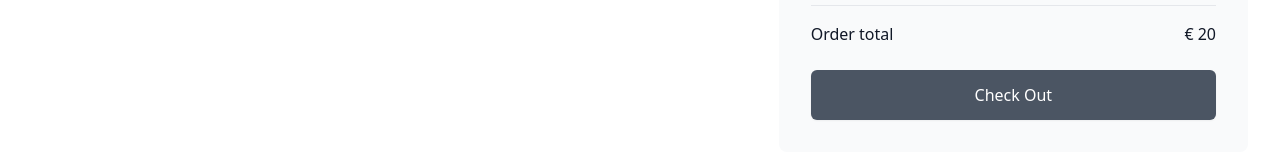
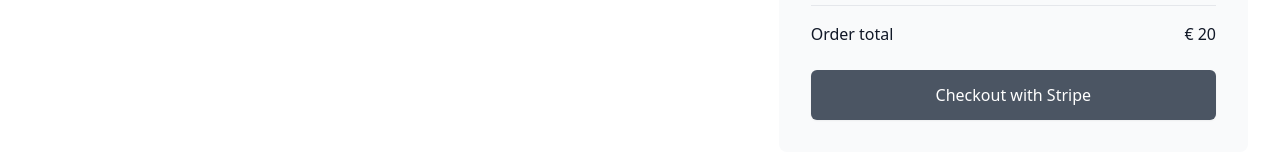
Before and after one commit to michaelmhtong/portfolio-eshop, a React (Create React App) app in the folder ecommerce-web/: page /cart in a window 1280 px wide. Shown: the part 485-644 px from the top of the page. Built offline with nearby package versions, Linux system fonts and the light colour scheme.

Commit message:
style: checkout button

```diff
--- /dev/null
+++ b/ecommerce-web/src/components/AdyenButton.jsx
@@ -0,0 +1,46 @@
+import React from "react";
+import { Link } from "react-router-dom";
+import { publicRequest } from "../requestMethods";
+import { useSelector } from "react-redux";
+import { toast } from "react-toastify";
+
+const AdyenButton = () => {
+  const user = useSelector((state) => state.user.currentUser);
+  const cart = useSelector((state) => state.cart);
+  const products = useSelector((state) => state.cart.products);
+
+  const handleAdyenCheckOut = () => {
+    if (user === null) {
+      toast.error("Please sign in to continue");
+    } else {
+      // create a order to database
+      publicRequest
+        .post(
+          "/order",
+          { userID: user.others._id, products: products, amount: cart.total },
+          {
+            headers: {
+              token: "Bearer " + user.accessToken,
+            },
+          }
+        )
+        .catch((err) => console.log(err.response));
+    }
+  };
+  console.log(products.length === 0);
+
+  return (
+    <Link to={`/adyen-checkout`}>
+      <button
+        className={`w-full bg-gray-600 text-center border border-transparent rounded-md shadow-sm py-3 px-4 text-base font-medium text-white hover:bg-gray-700 focus:outline-none focus:ring-2 focus:ring-offset-2 focus:ring-offset-gray-50 focus:ring-gray-500 ${products.length} === 0 ? "cursor-not-allowed" : ""}`}
+        type="button"
+        onClick={() => handleAdyenCheckOut()}
+        disabled={products.length === 0}
+      >
+        Checkout with Adyen
+      </button>
+    </Link>
+  );
+};
+
+export default AdyenButton;
--- a/ecommerce-web/src/components/CheckoutButton.jsx
+++ b/ecommerce-web/src/components/CheckoutButton.jsx
@@ -40,11 +40,12 @@ const CheckoutButton = ({ products }) => {
   return (
     <div>
       <button
-        className="w-full bg-gray-600 text-center border border-transparent rounded-md shadow-sm py-3 px-4 text-base font-medium text-white hover:bg-gray-700 focus:outline-none focus:ring-2 focus:ring-offset-2 focus:ring-offset-gray-50 focus:ring-gray-500"
+        className={`w-full bg-gray-600 text-center border border-transparent rounded-md shadow-sm py-3 px-4 text-base font-medium text-white hover:bg-gray-700 focus:outline-none focus:ring-2 focus:ring-offset-2 focus:ring-offset-gray-50 focus:ring-gray-500 ${products.length} === 0 ? "cursor-not-allowed":""}`}
         type="button"
         onClick={() => handleCheckOut()}
+        disabled={products.length === 0}
       >
-        Check Out
+        Checkout with Stripe
       </button>
     </div>
   );
```
